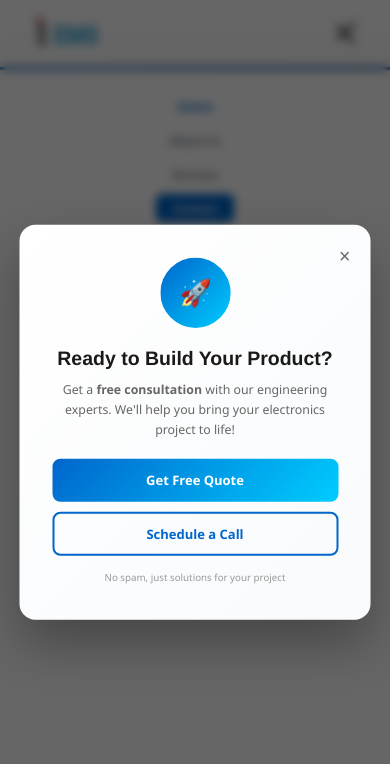
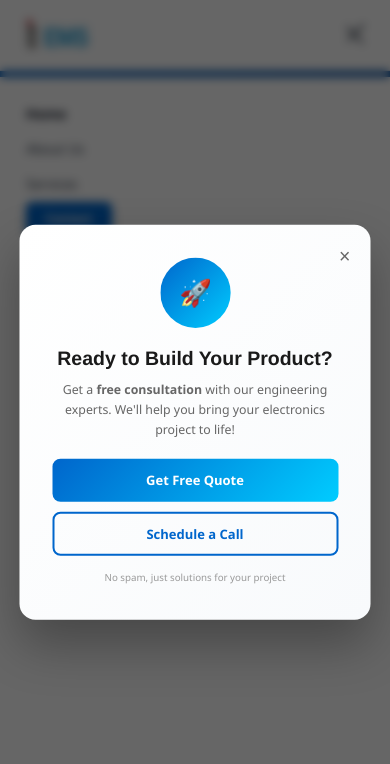
Before and after one commit to mishragaurav8420/Eiems-Project, a plain HTML site: page index.html in a window 390 px wide. Both pictures are taken after a click on the element 345 px from the left and 33 px from the top of the page. Shown: the top 764 px of the page. Drawn offline with Linux system fonts and the light colour scheme.

Commit message:
logo_design

```diff
--- a/assets/css/style.css
+++ b/assets/css/style.css
@@ -323,7 +323,7 @@
 
 
 /* ========================================
-   5. NAVIGATION
+   5. NAVIGATION - PREMIUM MODERN DESIGN
    ======================================== */
 
 .navbar {
@@ -331,23 +331,29 @@
     top: 0;
     left: 0;
     width: 100%;
-    background: linear-gradient(180deg, #ffffff 0%, #fafbfc 100%);
-    box-shadow: 0 1px 0 rgba(0, 0, 0, 0.08);
+    background: #ffffff;
+    border-bottom: 1px solid #e5e7eb;
     z-index: 1000;
-    transition: var(--transition-normal);
-}
-
+    transition: all 0.3s cubic-bezier(0.4, 0, 0.2, 1);
+}
+
+/* Scrolled state - subtle shadow */
 .navbar.scrolled {
-    box-shadow: 0 2px 20px rgba(0, 0, 0, 0.08);
-}
-
+    background: #ffffff;
+    border-bottom: 1px solid #e5e7eb;
+    box-shadow: 0 1px 3px rgba(0, 0, 0, 0.05);
+}
+
+/* Dark theme navbar - clean dark design */
 [data-theme="dark"] .navbar {
-    background: linear-gradient(180deg, #0d1117 0%, #161b22 100%);
-    box-shadow: 0 1px 0 rgba(255, 255, 255, 0.05);
+    background: #0a0a0a;
+    border-bottom: 1px solid #1f1f1f;
 }
 
 [data-theme="dark"] .navbar.scrolled {
-    box-shadow: 0 2px 20px rgba(0, 0, 0, 0.4);
+    background: #0a0a0a;
+    border-bottom: 1px solid #1f1f1f;
+    box-shadow: 0 1px 3px rgba(0, 0, 0, 0.3);
 }
 
 /* Theme Toggle Button */
@@ -383,35 +389,53 @@
     display: flex;
     justify-content: space-between;
     align-items: center;
-    padding: 0.875rem var(--spacing-md);
-    max-width: 1200px;
+    padding: 1.25rem 3rem;
+    max-width: 1440px;
     margin: 0 auto;
+    transition: padding 0.3s cubic-bezier(0.4, 0, 0.2, 1);
+}
+
+/* Responsive container padding */
+@media (max-width: 1200px) {
+    .navbar-container {
+        padding: 1.25rem 2rem;
+    }
+}
+
+@media (max-width: 968px) {
+    .navbar-container {
+        padding: 1rem 1.5rem;
+    }
+}
+
+@media (max-width: 768px) {
+    .navbar-container {
+        padding: 1rem 1.25rem;
+    }
 }
 
 .logo {
     display: flex;
     align-items: center;
-    height: 60px;
+    height: 48px;
     padding: 0;
     transition: opacity 0.2s ease;
 }
 
 .logo:hover {
-    opacity: 0.85;
+    opacity: 0.8;
 }
 
 .logo img {
     height: 100%;
     width: auto;
-    max-width: 220px;
+    max-width: 200px;
     object-fit: contain;
 }
 
-/* Dark mode - keep logo visible */
+/* Dark mode - logo is already visible with white background */
 [data-theme="dark"] .logo img {
-    background: white;
-    padding: 6px 10px;
-    border-radius: 4px;
+    /* Logo with white background is naturally visible in dark mode */
 }
 
 /* Responsive logo sizing */
@@ -423,10 +447,6 @@
     .logo img {
         max-width: 180px;
     }
-
-    [data-theme="dark"] .logo img {
-        padding: 5px 8px;
-    }
 }
 
 @media (max-width: 480px) {
@@ -437,35 +457,30 @@
     .logo img {
         max-width: 150px;
     }
-
-    [data-theme="dark"] .logo img {
-        padding: 4px 6px;
-    }
 }
 
 .nav-menu {
     display: flex;
-    gap: 0.5rem;
+    gap: 2rem;
     align-items: center;
 }
 
 .nav-link {
+    position: relative;
     color: #374151;
     font-weight: 500;
     font-size: 0.9375rem;
-    padding: 0.5rem 1rem;
-    border-radius: 6px;
-    transition: all 0.2s ease;
+    padding: 0.5rem 0;
+    transition: color 0.2s ease;
     letter-spacing: -0.01em;
 }
 
 .nav-link:hover {
     color: #111827;
-    background-color: #f3f4f6;
 }
 
 .nav-link.active {
-    color: var(--primary-blue);
+    color: #111827;
     font-weight: 600;
 }
 
@@ -473,62 +488,82 @@
 .nav-link.btn-primary {
     background: #0066cc;
     color: #ffffff !important;
-    padding: 0.5rem 1.25rem;
+    padding: 0.625rem 1.5rem;
     border-radius: 6px;
     font-weight: 600;
-    font-size: 0.875rem;
-    letter-spacing: 0.01em;
-    box-shadow: 0 1px 2px rgba(0, 102, 204, 0.15);
+    font-size: 0.9375rem;
+    letter-spacing: -0.01em;
     transition: all 0.2s ease;
+    margin-left: 1rem;
 }
 
 .nav-link.btn-primary:hover {
     background: #0052a3;
-    box-shadow: 0 4px 12px rgba(0, 102, 204, 0.25);
     transform: translateY(-1px);
 }
 
 .nav-link.btn-primary.active {
     color: #ffffff !important;
+    background: #0066cc;
 }
 
 /* Dark mode nav links */
 [data-theme="dark"] .nav-link {
-    color: #d1d5db;
+    color: #9ca3af;
 }
 
 [data-theme="dark"] .nav-link:hover {
     color: #ffffff;
-    background-color: rgba(255, 255, 255, 0.08);
 }
 
 [data-theme="dark"] .nav-link.active {
-    color: var(--accent-cyan);
+    color: #ffffff;
+    font-weight: 600;
 }
 
 [data-theme="dark"] .nav-link.btn-primary {
-    background: #0077e6;
+    background: #0077ff;
+    color: #ffffff !important;
 }
 
 [data-theme="dark"] .nav-link.btn-primary:hover {
     background: #0088ff;
-    box-shadow: 0 4px 16px rgba(0, 136, 255, 0.35);
 }
 
 .mobile-menu-toggle {
     display: none;
     flex-direction: column;
-    gap: 4px;
+    gap: 5px;
     cursor: pointer;
     padding: 0.5rem;
+    background: transparent;
+    border: none;
+    position: relative;
+    z-index: 1001;
 }
 
 .mobile-menu-toggle span {
-    width: 25px;
-    height: 3px;
-    background-color: var(--text-primary);
+    width: 24px;
+    height: 2px;
+    background-color: #1f2937;
     border-radius: 2px;
-    transition: var(--transition-fast);
+    transition: all 0.3s cubic-bezier(0.4, 0, 0.2, 1);
+}
+
+[data-theme="dark"] .mobile-menu-toggle span {
+    background-color: #e5e7eb;
+}
+
+.mobile-menu-toggle.active span:nth-child(1) {
+    transform: rotate(45deg) translate(5px, 5px);
+}
+
+.mobile-menu-toggle.active span:nth-child(2) {
+    opacity: 0;
+}
+
+.mobile-menu-toggle.active span:nth-child(3) {
+    transform: rotate(-45deg) translate(7px, -7px);
 }
 
 
@@ -1008,15 +1043,23 @@
 
     .nav-menu {
         position: fixed;
-        top: 70px;
+        top: 77px;
         left: -100%;
         width: 100%;
-        height: calc(100vh - 70px);
-        background: var(--bg-primary);
+        height: calc(100vh - 77px);
+        background: #ffffff;
         flex-direction: column;
-        padding: var(--spacing-md);
-        box-shadow: var(--shadow-lg);
-        transition: var(--transition-normal);
+        padding: 2rem;
+        box-shadow: 0 4px 12px rgba(0, 0, 0, 0.08);
+        transition: left 0.3s cubic-bezier(0.4, 0, 0.2, 1);
+        gap: 1rem;
+        overflow-y: auto;
+        align-items: flex-start;
+    }
+
+    [data-theme="dark"] .nav-menu {
+        background: #0a0a0a;
+        box-shadow: 0 4px 12px rgba(0, 0, 0, 0.5);
     }
 
     .nav-menu.active {
@@ -1025,7 +1068,16 @@
 
     .nav-link {
         width: 100%;
-        padding: var(--spacing-sm);
+        padding: 0.75rem 0;
+        text-align: left;
+        font-size: 1.0625rem;
+    }
+
+    .nav-link.btn-primary {
+        text-align: center;
+        margin-top: 1rem;
+        margin-left: 0;
+        width: 100%;
     }
 }
 
```
